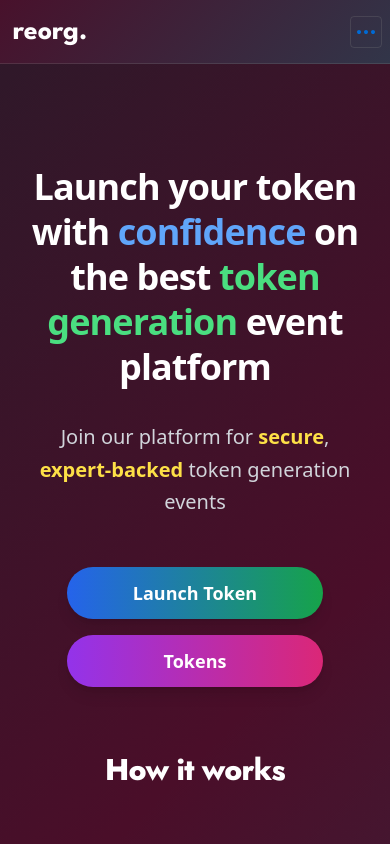
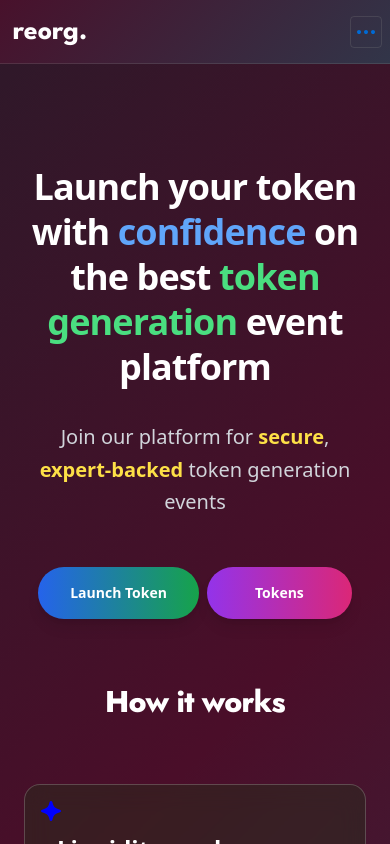
Before and after one commit to reorg-icp/Reorg, a React (Vite) app in the folder src/Quillo_frontend/: page / in a window 390 px wide. Shown: the top 844 px of the page. Built offline with nearby package versions, Linux system fonts and the light colour scheme; a web font is replaced by a local one.

Commit message:
fixed ui landing page

```diff
--- a/src/Quillo_frontend/src/components/sections/partA.tsx
+++ b/src/Quillo_frontend/src/components/sections/partA.tsx
@@ -5,7 +5,7 @@ import '../../styles/components/PartA.scss'; // Import the SCSS file
 
 const PartA = () => {
   return (
-    <div className=" md:mt-16 mt-12 mb-12  flex items-center justify-center px-4 sm:px-6 lg:px-8">
+    <div className=" md:mt-16 md:mt-12 mt-28 md:mb-12  flex items-center justify-center px-4 sm:px-6 lg:px-8">
       <div className="max-w-7xl w-full flex flex-col lg:flex-row items-center justify-between gap-12">
         <div className="w-full lg:w-1/2 order-2 lg:order-1">
           <img
--- a/src/Quillo_frontend/src/pages/about.tsx
+++ b/src/Quillo_frontend/src/pages/about.tsx
@@ -45,14 +45,14 @@ export default function AboutReorg(): JSX.Element {
             </p>
           </div>
 
-          <div className="mt-12 flex flex-col sm:flex-row justify-center items-center space-y-4 sm:space-y-0 sm:space-x-6">
+          <div className="mt-12 flex flex-row justify-center  md:gap-8 items-center space-x-2 sm:space-x-2">
   <Link to="/app/token">
-              <button className="w-64 sm:w-auto px-8 py-3 text-lg font-semibold text-white bg-gradient-to-r from-blue-600 to-green-600 rounded-full shadow-lg hover:from-blue-700 hover:to-green-700 focus:outline-none focus:ring-2 focus:ring-blue-500 focus:ring-offset-2 focus:ring-offset-gray-900 transition duration-300 ease-in-out transform hover:-translate-y-1">
+    <button className="px-8 sm:px-6 md:px-8 py-4 sm:py-3 text-sm sm:text-base md:text-lg font-semibold text-white bg-gradient-to-r from-blue-600 to-green-600 rounded-full shadow-lg hover:from-blue-700 hover:to-green-700 focus:outline-none focus:ring-2 focus:ring-blue-500 focus:ring-offset-2 focus:ring-offset-gray-900 transition duration-300 ease-in-out transform hover:-translate-y-1">
       Launch Token
     </button>
   </Link>
   <Link to="/tokens">
-              <button className="w-64 sm:w-auto px-8 py-3 text-lg font-semibold text-white bg-gradient-to-r from-purple-600 to-pink-600 rounded-full shadow-lg hover:from-purple-700 hover:to-pink-700 focus:outline-none focus:ring-2 focus:ring-purple-500 focus:ring-offset-2 focus:ring-offset-gray-900 transition duration-300 ease-in-out transform hover:-translate-y-1">
+    <button className="px-12 sm:px-6 md:px-8 py-4 sm:py-3 text-sm sm:text-base md:text-lg font-semibold text-white bg-gradient-to-r from-purple-600 to-pink-600 rounded-full shadow-lg hover:from-purple-700 hover:to-pink-700 focus:outline-none focus:ring-2 focus:ring-purple-500 focus:ring-offset-2 focus:ring-offset-gray-900 transition duration-300 ease-in-out transform hover:-translate-y-1">
       Tokens
     </button>
   </Link>
```
Lines whose indentation alone changed are shown as unchanged.
